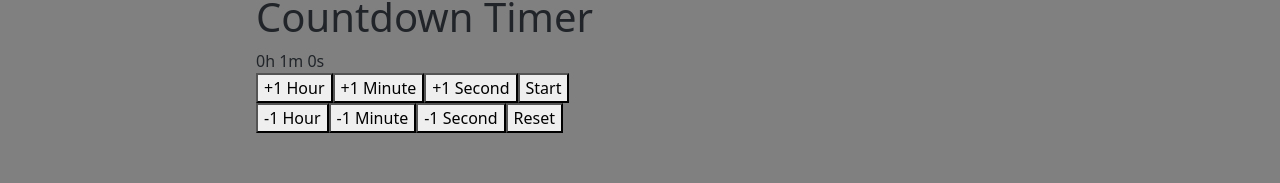
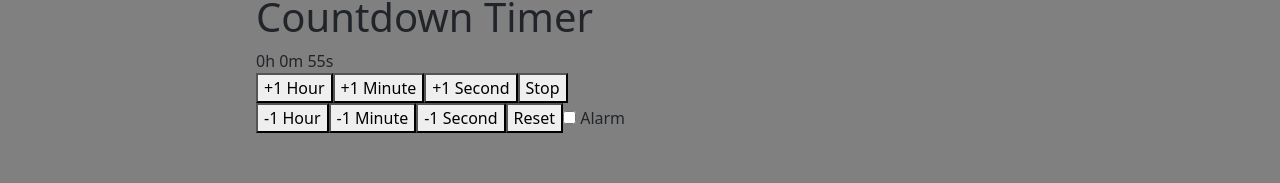
Before and after one commit to Magnusrn/React-Website, a React (Create React App) app: page /timer/1 in a window 1280 px wide. Shown: the part 151-334 px from the top of the page. Built offline with nearby package versions, Linux system fonts and the light colour scheme.

Commit message:
add alarm button to countdowntimer

```diff
--- a/src/components/countdowntimer/CountdownTimer.js
+++ b/src/components/countdowntimer/CountdownTimer.js
@@ -1,5 +1,5 @@
 import React, {useEffect, useState} from 'react';
-import Sound from "C:\\Users\\Mag\\Desktop\\react-frontend\\src\\components\\countdowntimer\\alarm.mp3";
+import Sound from "./alarm.mp3";
 
 
 const ExpiredNotice = () => {
@@ -56,10 +56,10 @@ function parseUrlArgs(args) {
 const CountdownTimer = ({urlArgs}) => {
     let validUrlArgs = parseUrlArgs(urlArgs);
     const [timeRemaining, setTimeRemaining] = useState(validUrlArgs ? validUrlArgs : 0);
+    const [alarmState, setAlarmState] = useState(validUrlArgs ? false : true);
     //automatically run if args are entered into the url for speed
-    const [running, setRunning] = useState(false);
+    const [running, setRunning] = useState(validUrlArgs ? true : false);
     const [alertState, setAlerted] = useState(false);
-
 
     function resetStates () {
         setTimeRemaining(0);
@@ -90,8 +90,15 @@ const CountdownTimer = ({urlArgs}) => {
     let decrementMinutesButton = <button onClick={() => setTimeRemaining(timeRemaining - 60000)}>-1 Minute</button>
     let decrementSecondsButton = <button onClick={() => setTimeRemaining(timeRemaining - 1000)}>-1 Second</button>
 
-    if (running && timeRemaining <= 0) {
-        if (!alertState) {
+    let alarmButton = <label><input id="alarmButton" type="checkbox" onClick={() => setAlarmState(!alarmState)}/> Alarm</label>
+
+    window.onload = function() {
+        if (alarmState) {
+            document.getElementById("alarmButton").checked = true;
+        }
+    }
+
+    if (running && timeRemaining <= 0 && !alertState && alarmState) {
         setAlerted(true);
         const alarm = new Audio(Sound);
         alarm.load();
@@ -101,7 +108,6 @@ const CountdownTimer = ({urlArgs}) => {
                 <ExpiredNotice/>
                 {resetTimerButton}
             </div>)
-        }
     }
 
     if (timeRemaining < 0) resetStates()
@@ -122,13 +128,15 @@ const CountdownTimer = ({urlArgs}) => {
                 {decrementSecondsButton}
                 {resetTimerButton}
 
+                {alarmButton}
+
             </div>
         </div>);
 }
 
 
 export default CountdownTimer;
-// change window title to current timer remaining
 //add ability to type desired time
 //add BIG buttons to start and BIG numbers
 //perhaps add some sort of autostart if it's not started within x seconds, wouldn't be able to alert though
+//change colour of alarm from red to green and make it massive.
--- a/src/components/navbar/NavigationBar.js
+++ b/src/components/navbar/NavigationBar.js
@@ -7,7 +7,7 @@ const NavigationBar = () => {
   //dynamically adjust opacity of navbar on scroll
   let changeOpacity = () => {
     var element = document.getElementsByClassName(styles.navbarHolder)[1];
-    element.style.backgroundColor = `rgba(0, 255, 255, ${
+    element.style.backgroundColor = `rgba(80, 80, 80, ${
       window.scrollY / 100
     })`;
   };
```
Lines whose indentation alone changed are shown as unchanged.
